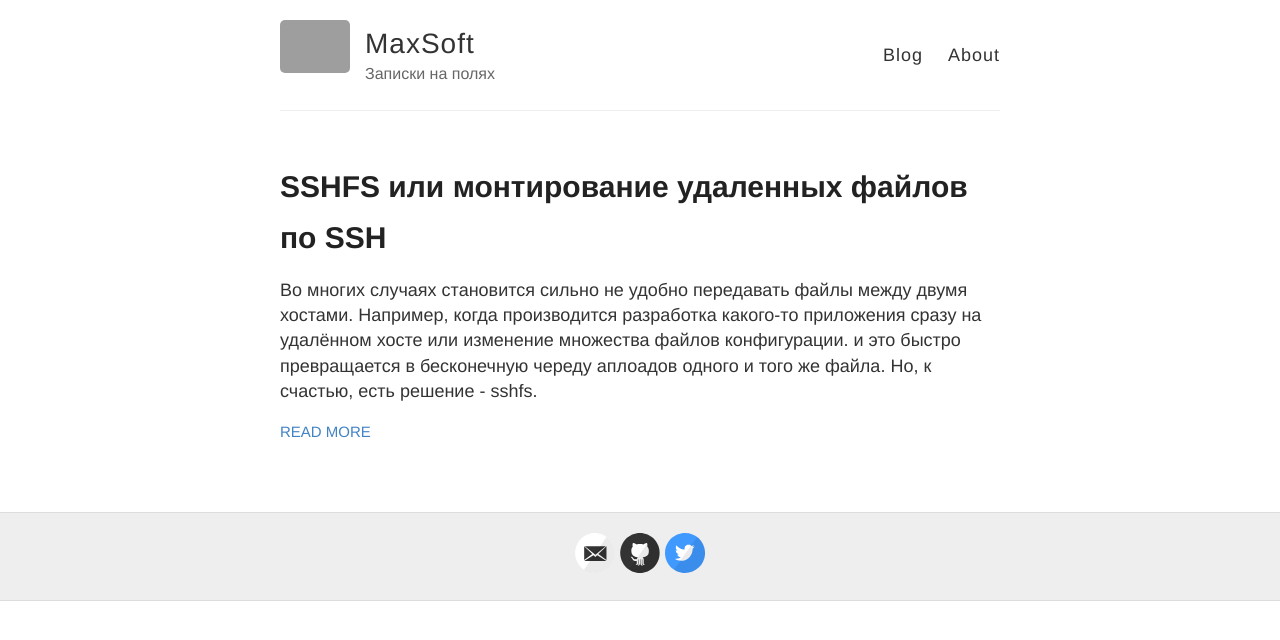
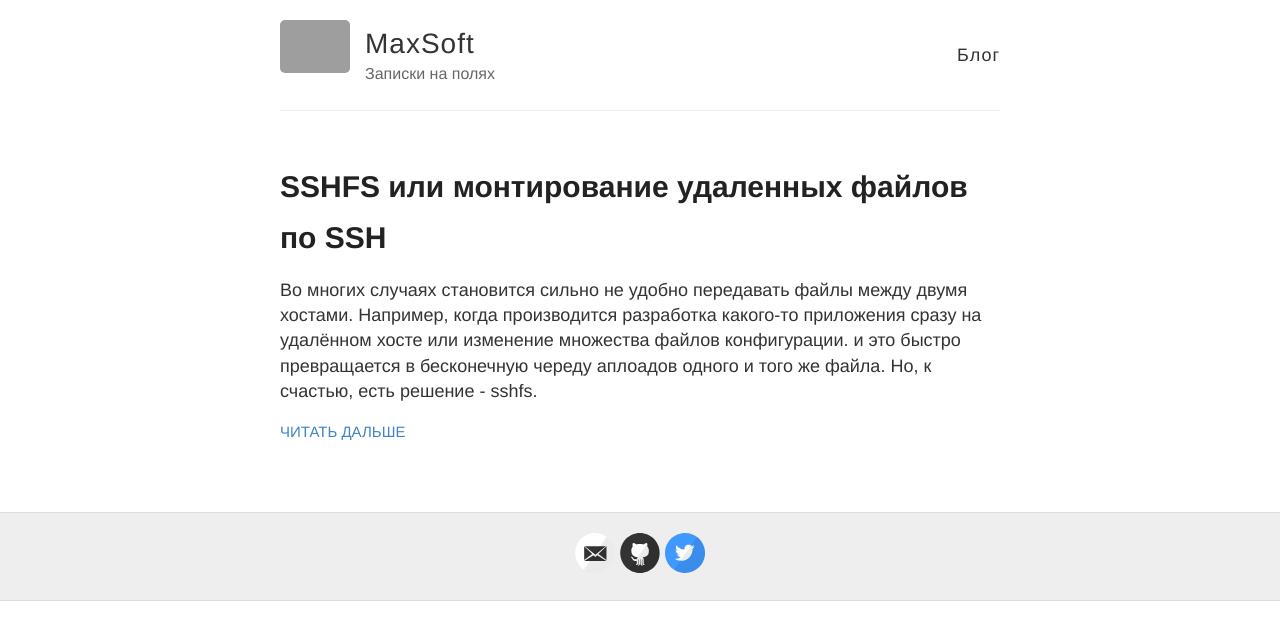
Before and after one commit to maxsoft/maxsoft.github.io, a Jekyll site: the page built from index.html, in a window 1280 px wide. Shown: the top 640 px of the page. Built offline with Jekyll 4.4.1, drawn with Linux system fonts in a browser that asks for light colours; the list of posts is cut into pages by our own code; grey boxes are pictures that could not be loaded.

Commit message:
Настройка и локализация сайта

```diff
--- a/_config.yml
+++ b/_config.yml
@@ -73,10 +73,15 @@ kramdown:
 sass:
   style: :expanded # You might prefer to minify using :compressed
 
+paginate: 10
+paginate_path: /blog/page/:num/
+
 # Use the following plug-ins
 gems:
   - jekyll-sitemap # Create a sitemap using the official Jekyll sitemap gem
   - jekyll-feed # Create an Atom feed using the official Jekyll feed gem
+  - jekyll-paginate
+  # - jekyll-localization # Локализация
 
 # Exclude these files from your production _site
 exclude:
--- a/_layouts/default.html
+++ b/_layouts/default.html
@@ -27,8 +27,8 @@
           </div>
 
           <nav>
-            <a href="{{ site.baseurl }}/">Blog</a>
-            <a href="{{ site.baseurl }}/about">About</a>
+            <a href="{{ site.baseurl }}/">Блог</a>
+            <!--<a href="{{ site.baseurl }}/about">About</a>-->
           </nav>
         </header>
       </div>
--- a/_layouts/post.html
+++ b/_layouts/post.html
@@ -10,7 +10,7 @@ layout: default
   </div>
 
   <div class="date">
-    Written on {{ page.date | date: "%B %e, %Y" }}
+    Созданно {{ page.date | date: "%-d-%-m-%Y"  }}
   </div>
 
   {% include disqus.html %}
--- a/index.html
+++ b/index.html
@@ -12,7 +12,7 @@ layout: default
         {{ post.excerpt }}
       </div>
 
-      <a href="{{ site.baseurl }}{{ post.url }}" class="read-more">Read More</a>
+      <a href="{{ site.baseurl }}{{ post.url }}" class="read-more">Читать дальше</a>
     </article>
   {% endfor %}
 </div>
```
